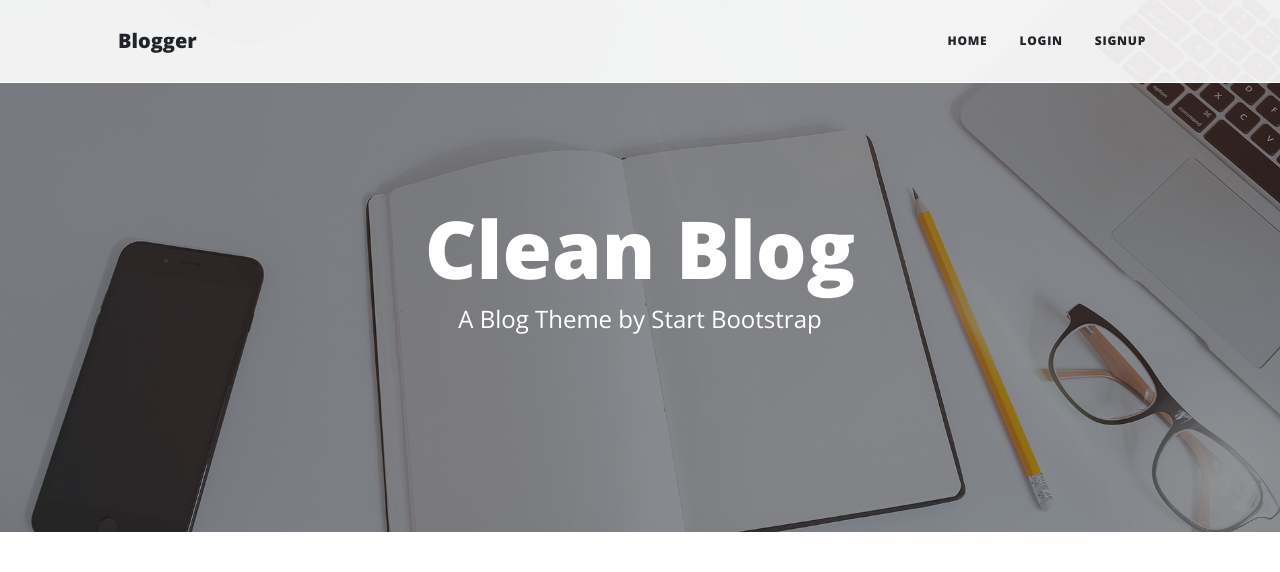
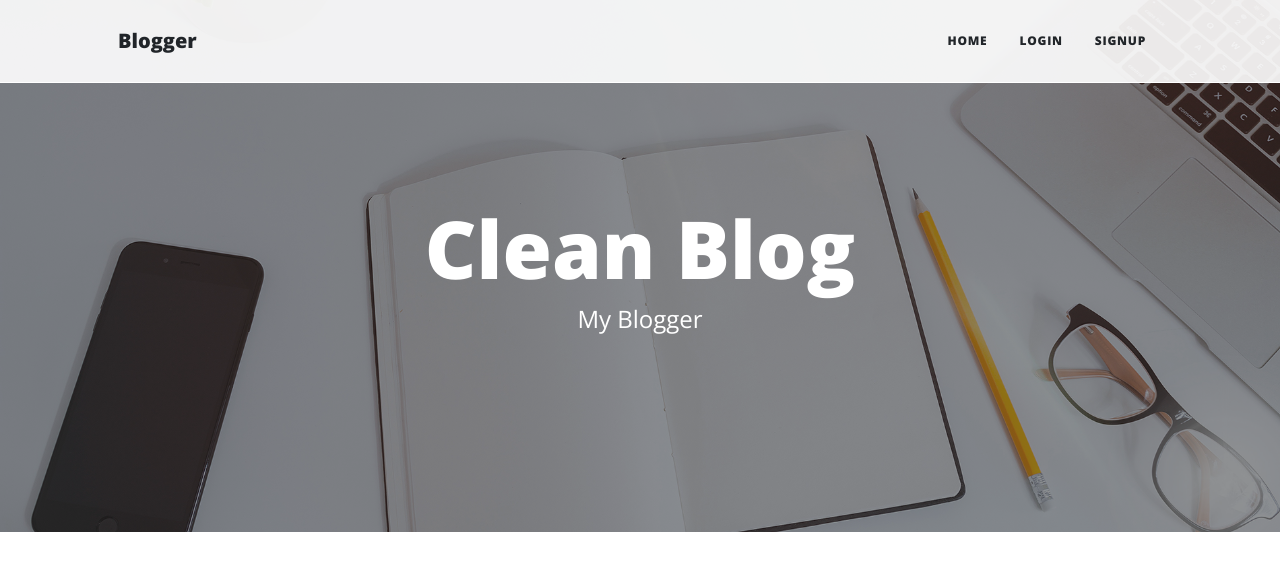
Before and after one commit to Akshath-Mahajan/blog, a Django app: page / in a window 1280 px wide. Shown: the top 572 px of the page. Run offline with Django 4.2, Linux system fonts and the light colour scheme; data that the repository does not hold is empty; some libraries are stand-ins or nearby versions.

Commit message:
removed error

```diff
--- a/blog/templates/base.html
+++ b/blog/templates/base.html
@@ -140,7 +140,6 @@
         </div>
       </div>
     </footer>
-    <!-- Bootstrap core JS-->
     <script src="https://cdn.jsdelivr.net/npm/bootstrap@5.1.3/dist/js/bootstrap.bundle.min.js"></script>
   </body>
 </html>
--- a/blog/templates/blog/index.html
+++ b/blog/templates/blog/index.html
@@ -12,7 +12,7 @@
       <div class="col-md-10 col-lg-8 col-xl-7">
         <div class="site-heading">
           <h1>Clean Blog</h1>
-          <span class="subheading">A Blog Theme by Start Bootstrap</span>
+          <span class="subheading">My Blogger</span>
         </div>
       </div>
     </div>
--- a/template/about.html
+++ b/template/about.html
@@ -81,9 +81,7 @@
         </div>
       </div>
     </footer>
-    <!-- Bootstrap core JS-->
     <script src="https://cdn.jsdelivr.net/npm/bootstrap@5.1.3/dist/js/bootstrap.bundle.min.js"></script>
-    <!-- Core theme JS-->
-    <script src="js/scripts.js"></script>
+
   </body>
 </html>
```
